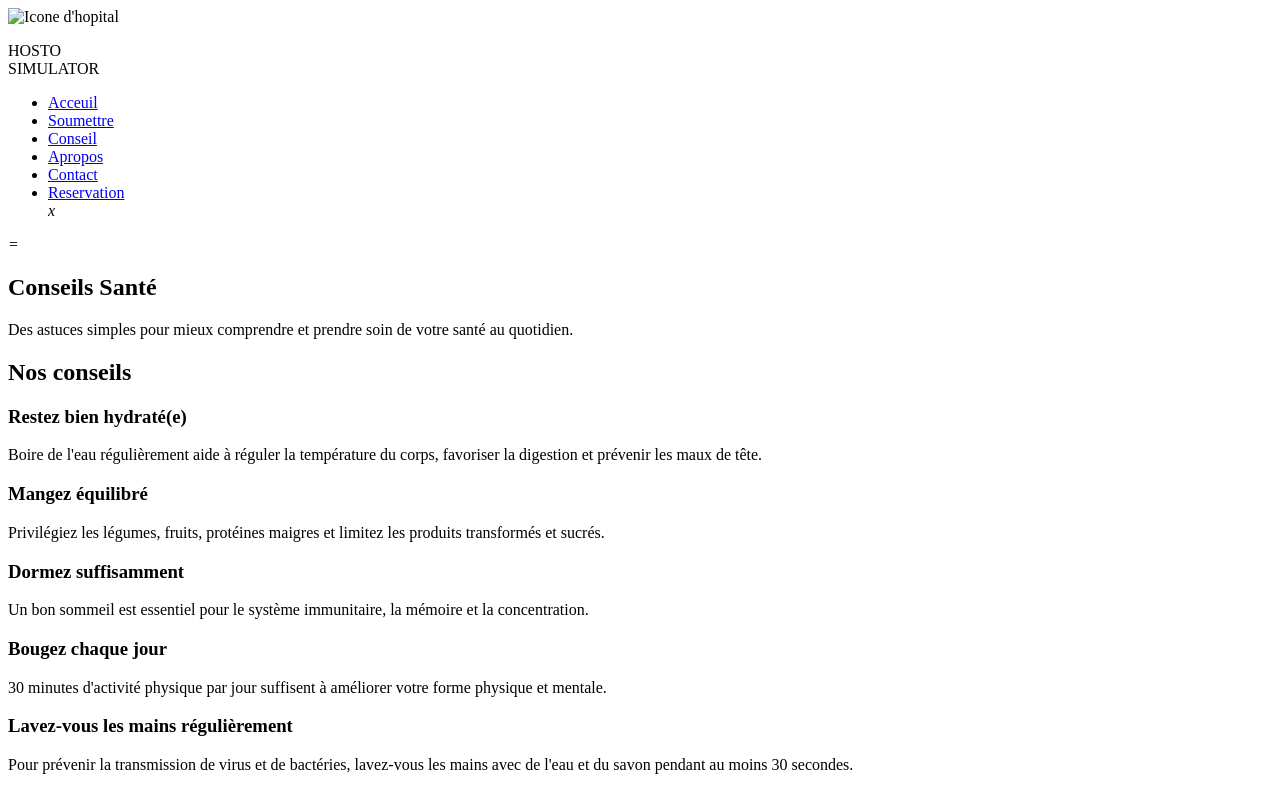
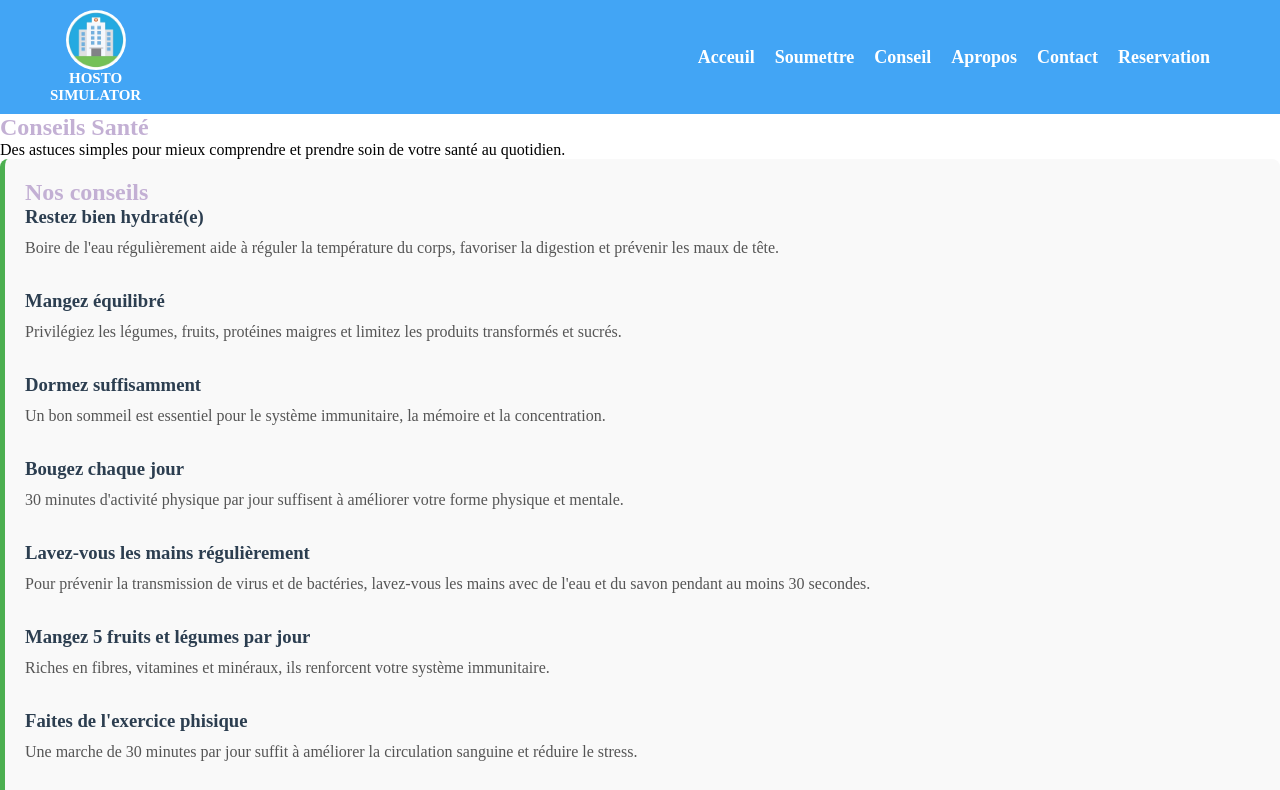
Before and after one commit to DJUTSA-Marius/hosto, a plain HTML site: page conseil.html in a window 1280 px wide. Shown: the top 790 px of the page. Drawn offline with Linux system fonts and the light colour scheme; the site is published under a folder, as on GitHub Pages, so addresses that start at the root find nothing.

Commit message:
Update stylesheet and image paths in conseil.html

```diff
--- a/conseil.html
+++ b/conseil.html
@@ -5,8 +5,8 @@
     <meta charset="UTF-8">
     <meta name="viewport" content="width=device-width, initial-scale=1.0">
     <title>Document</title>
-    <link rel="stylesheet" href="/style/navfooter.css">
-    <link rel="stylesheet" href="/style/conseil.css">
+    <link rel="stylesheet" href="style/navfooter.css">
+    <link rel="stylesheet" href="style/conseil.css">
 </head>
 
 <body>
@@ -14,7 +14,7 @@
         <main>
             <nav>
                 <div class="ico">
-                    <img class="img" src="/designs/icone.jpg" alt="Icone d'hopital" />
+                    <img class="img" src="designs/icone.jpg" alt="Icone d'hopital" />
                     <p>HOSTO <br> SIMULATOR</p>
                 </div>
                 <div class="onglet">
```
